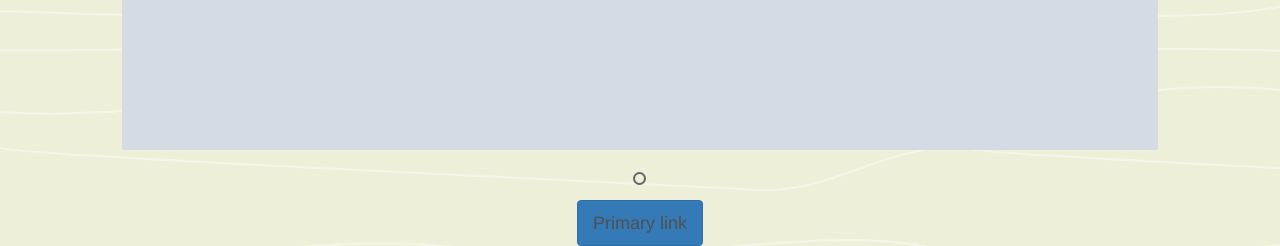
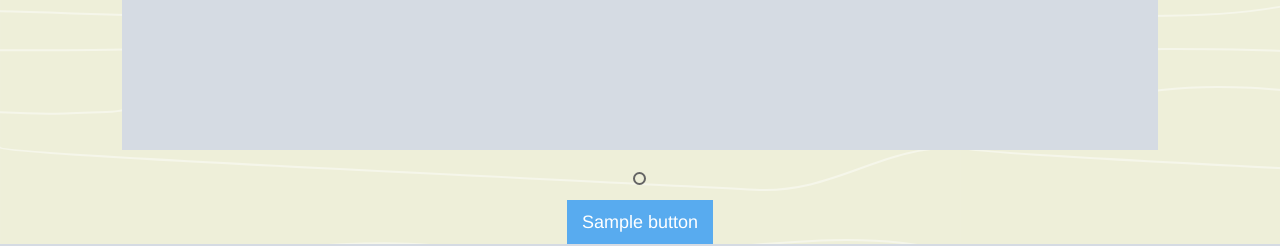
Before and after one commit to lax1n/breeam, a Django app: template pages/templates/slide.html in a window 1280 px wide. Shown: the part 877-1123 px from the top of the page. Run offline with Django 3.2, Linux system fonts and the light colour scheme; tables that the repository leaves empty hold one stand-in row (values such as "Sample post"); the template is opened without the code that fills it: values that come from a table or form of the project are taken from there, most other values are stand-ins (such as "Sample title", 1, 10 or a date in 2020); grey boxes marked "Sample" are stand-in pictures; some libraries are stand-ins or nearby versions.

Commit message:
small update 2

```diff
--- a/media/css/mainStyles.css
+++ b/media/css/mainStyles.css
@@ -101,3 +101,24 @@ h1{
 .timelineRow{
 	height: 50px;
 }
+
+.navButtons div div ul li a{
+	border-radius: 0px;
+	border: none;
+	color: white;
+}
+
+.navButtons div div ul li a:nth-child(1){
+	background-color: rgb(88, 171, 239);
+	box-shadow: 0px 5px 0px rgb(50, 147, 222);
+}
+
+.navButtons div div ul li a:nth-child(1):hover{
+	background-color: rgb(20, 20, 20);
+	box-shadow: 0px 5px 0px #888888;
+}
+
+.navButtons div div ul li a:nth-child(2){
+	background-color: rgb(88, 239, 127);
+	box-shadow: 0px 5px 0px rgb(50, 222, 115);
+}
--- a/pages/templates/layouts/buttons.html
+++ b/pages/templates/layouts/buttons.html
@@ -1,8 +1,8 @@
 <div class="col-md-12 text-center">
-    <div class="btn-group" data-toggle="buttons">
+    <div class="btn-group">
         <ul class="nav nav-pills">
            {% for button in buttons %}
-               <li><a href="{{ button.url }}" class="btn btn-primary btn-lg" role="button">Primary link</a></li>
+               <li><a href="{{ button.url }}" class="btn btn-primary btn-lg" role="button">{{ button.name }}</a></li>
            {% endfor %}
         </ul>
     </div>
```
